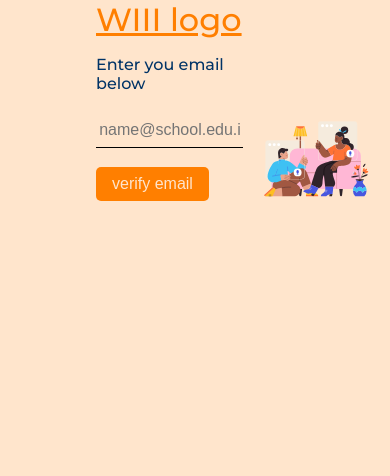
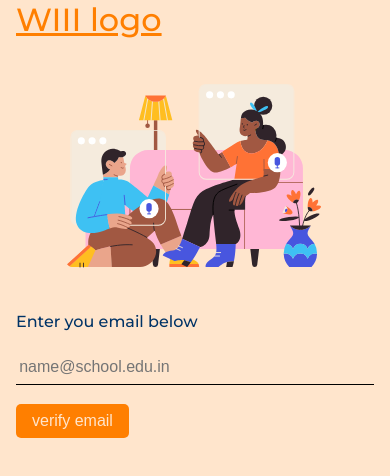
Before and after one commit to charupraneeth/flewky, a Vue app in the folder client/: page /#/login in a window 390 px wide. Shown: the top 476 px of the page. Built offline with nearby package versions, Linux system fonts and the light colour scheme.

Commit message:
fix(client): fix login page responsiveness

```diff
--- a/client/src/views/Login.vue
+++ b/client/src/views/Login.vue
@@ -242,4 +242,16 @@ button {
 .vcode-wrap {
   margin-top: 1rem;
 }
+
+@media screen and (max-width: 640px) {
+  .login-container {
+    padding: 0 1rem;
+  }
+  section {
+    flex-direction: column-reverse;
+  }
+  .section-illustration {
+    margin-top: 0;
+  }
+}
 </style>
```
